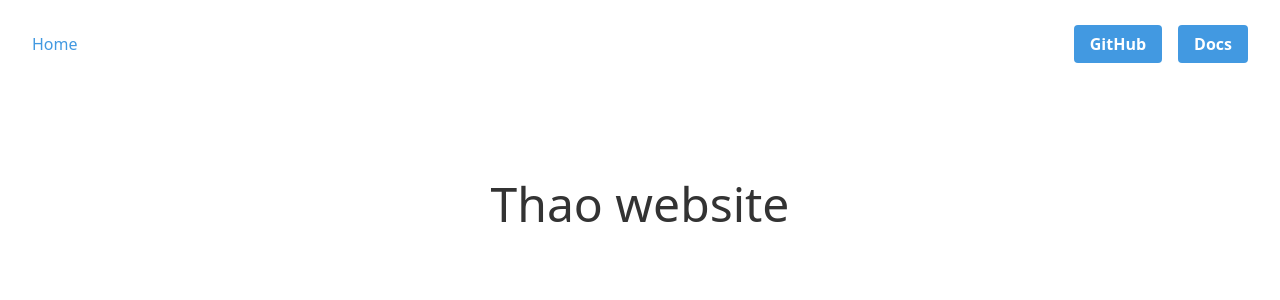
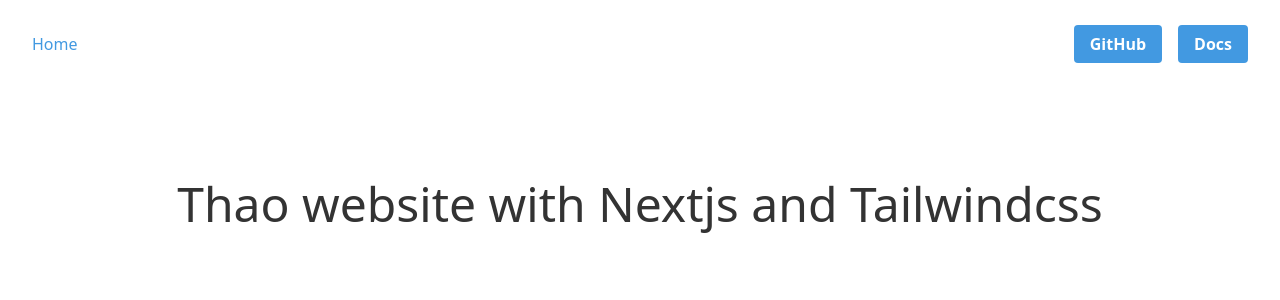
Before and after one commit to nguyenthothao/personal-website, a Next.js app: page / in a window 1280 px wide. Shown: the top 300 px of the page. Built offline with nearby package versions, Linux system fonts and the light colour scheme.

Commit message:
update title

```diff
--- a/pages/index.js
+++ b/pages/index.js
@@ -6,7 +6,7 @@
       <Nav />
       <div className="py-20">
         <h1 className="text-5xl text-center text-accent-1">
-          Thao website
+          Thao website with Nextjs and Tailwindcss
         </h1>
       </div>
     </div>
```
